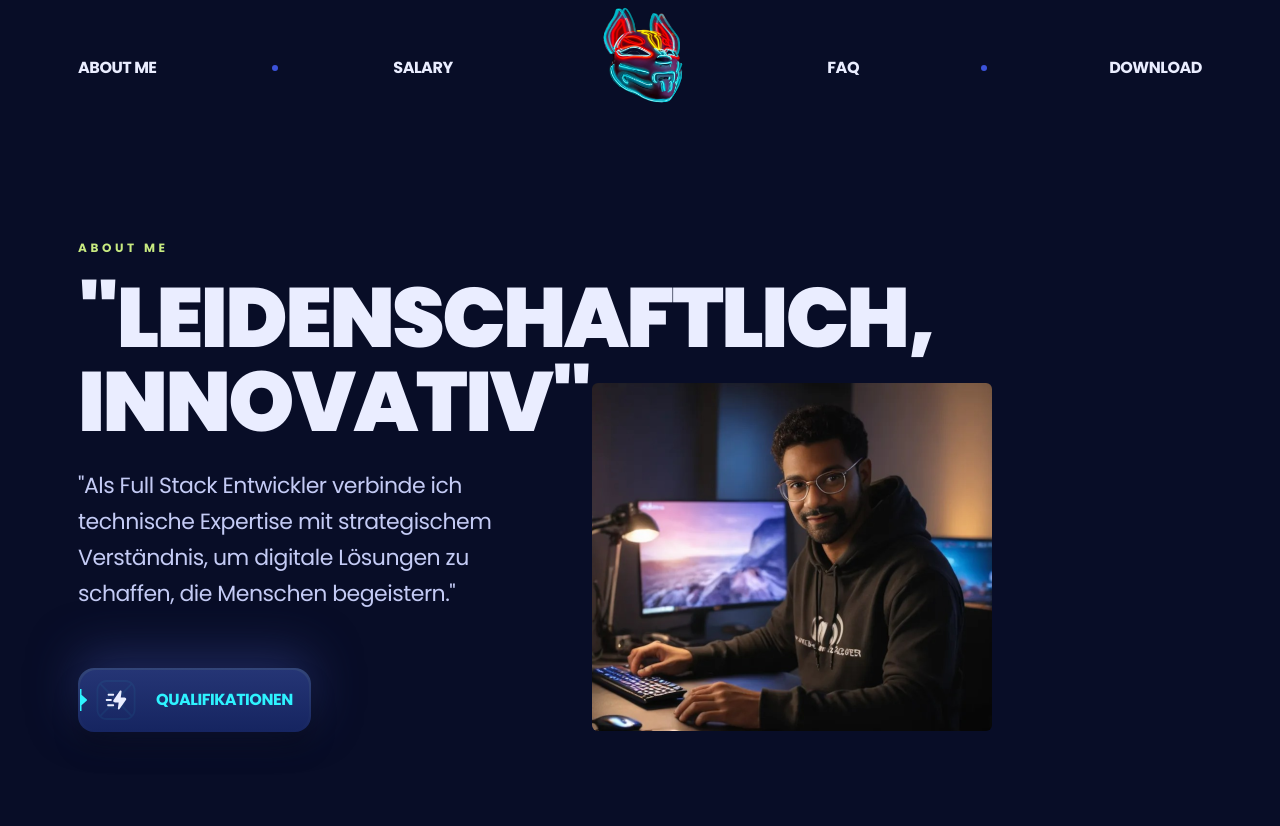
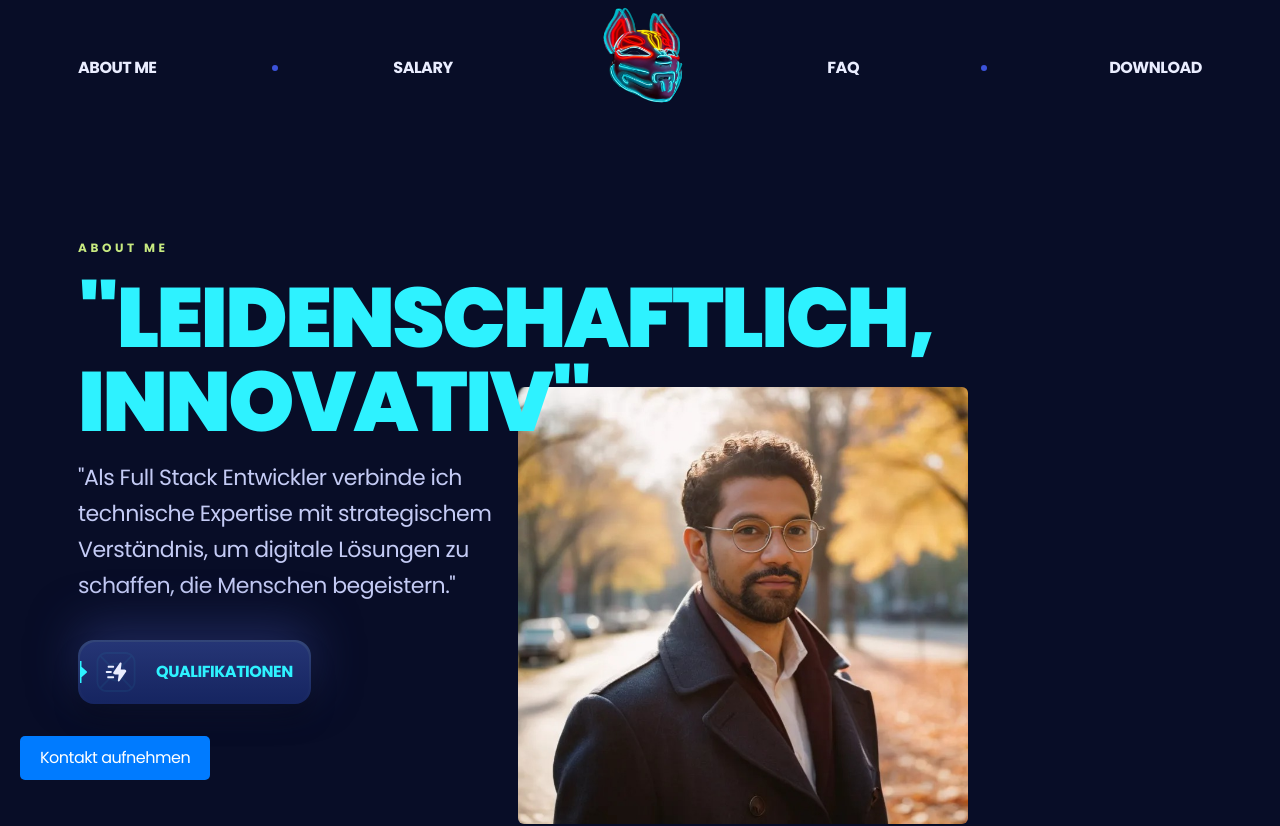
Before and after one commit to FabriceMru/Portfolio-Fabrice-Nadal, a React (Vite) app: page / in a window 1280 px wide. Shown: the top 826 px of the page. Built offline with nearby package versions, Linux system fonts and the light colour scheme.

Commit message:
PopUp CTA implented

```diff
--- a/src/App.css
+++ b/src/App.css
@@ -40,3 +40,13 @@
 .read-the-docs {
   color: #888;
 }
+
+/* Popup Button */
+button {
+  font-family: "Arial", sans-serif;
+}
+
+/* Animation */
+.popup {
+  transition: transform 0.3s ease, opacity 0.3s ease;
+}
--- a/src/App.jsx
+++ b/src/App.jsx
@@ -7,6 +7,7 @@ import Faq from "./sections/Faq.jsx";
 import Testimonials from "./sections/Testimonials.jsx";
 import Download from "./sections/Download.jsx";
 import Footer from "./sections/Footer.jsx";
+import PopupCTA from "./components/PopUpCTA.jsx"; // Popup-Komponente importieren
 
 const App = () => {
   return (
@@ -19,6 +20,7 @@ const App = () => {
       <Testimonials />
       <Download />
       <Footer />
+      <PopupCTA /> {/* Popup hinzufügen */}
     </main>
   );
 };
--- /dev/null
+++ b/src/components/PopUpCTA.jsx
@@ -0,0 +1,98 @@
+import React, { useState } from "react";
+import { motion } from "framer-motion";
+
+const PopupCTA = () => {
+  const [isOpen, setIsOpen] = useState(false);
+
+  return (
+    <>
+      {/* Button, um das Popup zu öffnen */}
+      <button
+        onClick={() => setIsOpen(true)}
+        style={{
+          padding: "10px 20px",
+          background: "#007bff",
+          color: "#fff",
+          borderRadius: "5px",
+          border: "none",
+          cursor: "pointer",
+          position: "fixed",
+          bottom: "20px",
+          left: "20px", // Button auf der linken Seite
+          zIndex: 9999,
+        }}
+      >
+        Kontakt aufnehmen
+      </button>
+
+      {/* Popup */}
+      {isOpen && (
+        <>
+          {/* Grauer, transparenter Hintergrund */}
+          <div
+            onClick={() => setIsOpen(false)} // Popup schließen, wenn der Hintergrund angeklickt wird
+            style={{
+              position: "fixed",
+              top: 0,
+              left: 0,
+              width: "100%",
+              height: "100%",
+              backgroundColor: "rgba(0, 0, 0, 0.5)", // Grauer Hintergrund
+              zIndex: 9998,
+            }}
+          />
+
+          {/* Popup-Fenster */}
+          <motion.div
+            initial={{ opacity: 0, x: -100 }}
+            animate={{ opacity: 1, x: 0 }}
+            exit={{ opacity: 0, x: -100 }}
+            style={{
+              position: "fixed",
+              top: "20%",
+              left: "20px", // Popup auf der linken Seite
+              background: "#0a0f24",
+              padding: "20px",
+              borderRadius: "10px",
+              color: "white",
+              zIndex: 9999,
+              width: "300px",
+            }}
+          >
+            <h2>Suchen Sie einen Junior Fullstack-Entwickler?</h2> <br />
+            <br />
+            <p>Schreiben Sie mir eine E-Mail!</p>
+            <a
+              href="mailto:fabrice.bewerbungen@gmail.com"
+              style={{
+                color: "#00ffff",
+                textDecoration: "none",
+                fontWeight: "bold",
+                display: "block",
+                marginBottom: "20px",
+              }}
+            >
+              fabrice.bewerbungen@gmail.com
+            </a>
+            <button
+              onClick={() => setIsOpen(false)}
+              style={{
+                marginTop: "20px",
+                padding: "10px 20px",
+                background: "#00ffff",
+                color: "#0a0f24",
+                borderRadius: "5px",
+                border: "none",
+                cursor: "pointer",
+              }}
+            >
+              Schließen
+            </button>
+          </motion.div>
+        </>
+      )}
+    </>
+  );
+};
+
+export default PopupCTA;
--- a/src/sections/Hero.jsx
+++ b/src/sections/Hero.jsx
@@ -8,10 +8,20 @@ const Hero = () => {
         <div className="container">
           <div className="relative z-2 max-w-512 max-lg:max-w-388">
             <div className="caption small-2 uppercase text-p3">About me</div>
-            <h1 className="mb-6 h1 text-p4 uppercase max-lg:mb-7 max-lg:h2 max-md:mb-4 max-md:text-5xl max-md:leading-12">
+            <h1 className="mb-4 h1 text-p1 uppercase max-lg:mb-7 max-lg:h2 max-md:mb-4 max-md:text-4xl max-md:leading-12">
               "LEIDENSCHAFTLICH, INNOVATIV"
             </h1>
-            <p className="max-w-440 mb-14 body-1 max-md:mb-10">
+
+            {/* Bild nur in der mobilen Ansicht */}
+            <div className="my-6 md:hidden">
+              <img
+                src="/images/Fabrice_autumn.png"
+                className="w-full h-auto max-w-full rounded-md"
+                alt="hero"
+              />
+            </div>
+
+            <p className="max-w-440 mb-9 body-1 max-md:mb-10">
               "Als Full Stack Entwickler verbinde ich technische Expertise mit
               strategischem Verständnis, um digitale Lösungen zu schaffen, die
               Menschen begeistern."
@@ -21,10 +31,11 @@ const Hero = () => {
             </LinkScroll>
           </div>
 
-          <div className="flex-2 ml-8 absolute left-[calc(75%-400px)] top-[calc(86%-400px)] w-full my-4">
+          {/* Bild für größere Bildschirme */}
+          <div className="flex-2 ml-2 absolute left-[calc(75%-450px)] top-[calc(86%-400px)] w-full my-11 hidden md:block">
             <img
-              src="/images/screens-me.png"
-              className="w-full h-auto max-w-full md:max-w-[400px] rounded-md"
+              src="/images/Fabrice_autumn.png"
+              className="w-full h-auto max-w-full md:max-w-[450px] rounded-md"
               alt="hero"
             />
           </div>
```
Also changed, not shown: public/images/Fabrice_autumn.png (added).
